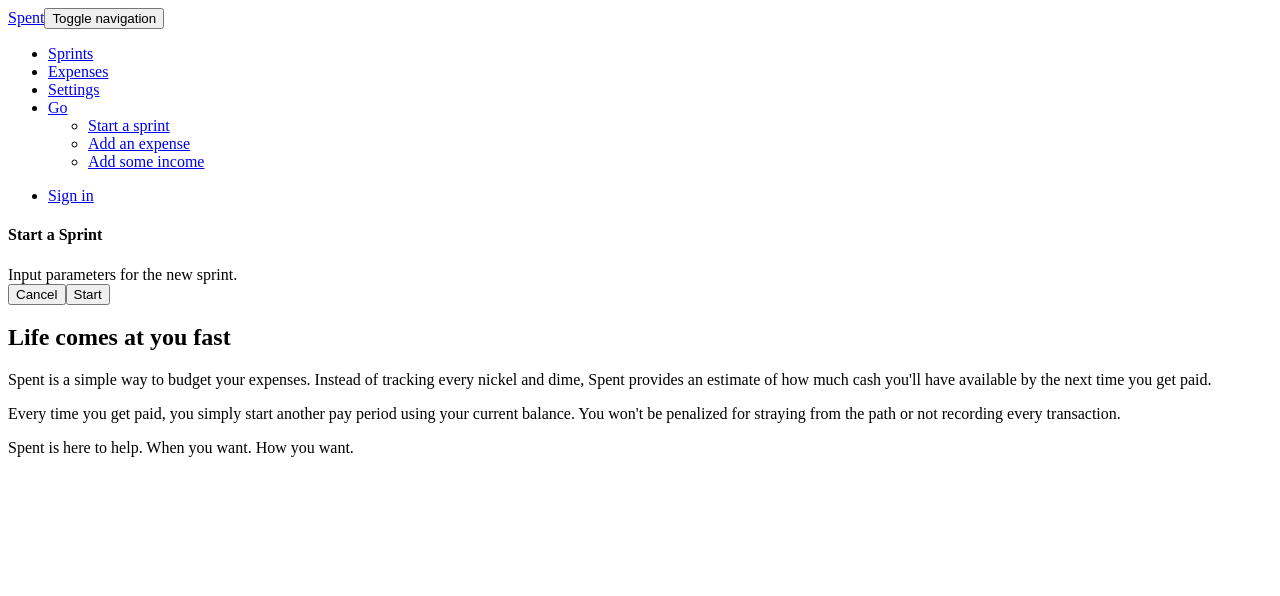
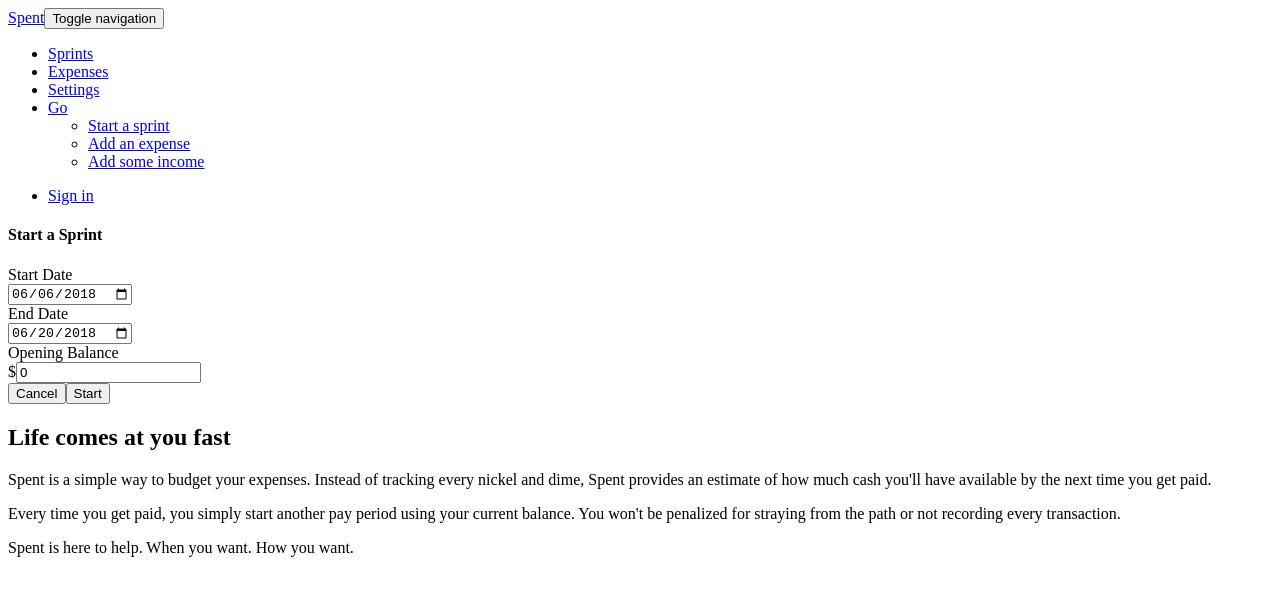
Before and after one commit to mplauman/spent, a React app: page / in a window 1280 px wide. Both pictures are taken after a click on the link "Start a sprint". Shown: the top 596 px of the page. Built offline with nearby package versions, Linux system fonts and the light colour scheme; the HTML template or start-up script is replaced by a standard one.

Commit message:
UI for starting a new sprint

```diff
--- a/src/components/AddSprint.js
+++ b/src/components/AddSprint.js
@@ -1,8 +1,89 @@
 import React from 'react';
 import PropTypes from 'prop-types';
-import {Modal, Button} from 'react-bootstrap';
+import {InputGroup, Modal, Button, Form, FormGroup, Col, FormControl, ControlLabel} from 'react-bootstrap';
+
+class DateControl extends React.Component {
+  render() {
+
+    return (
+      <FormGroup controlId={this.props.controlId}>
+        <Col componentClass={ControlLabel} sm={2}>
+          {this.props.title}
+        </Col>
+        <Col sm={10}>
+          <FormControl type='date' value={this.props.value} onChange={this.props.onChange} />
+        </Col>
+      </FormGroup>
+    );
+  }
+}
+DateControl.propTypes = {
+  controlId: PropTypes.string.isRequired,
+  title: PropTypes.string.isRequired,
+  value: PropTypes.string.isRequired,
+  onChange: PropTypes.func.isRequired
+};
+
+const dateToString = (d) => {
+  let year = ('' + d.getFullYear()).padStart(4, '0');
+  let month = ('' + (d.getMonth() + 1)).padStart(2, '0');
+  let day = ('' + d.getDate()).padStart(2, '0');
+
+  return year + '-' + month + '-' + day;
+};
+
+const dateFromString = (d) => {
+  let parts = d.split('-');
+
+  return new Date(parts[0], parts[1] - 1, parts[2]);
+};
 
 class AddSprint extends React.Component {
+
+  constructor(props) {
+    super(props);
+
+    let startDate = new Date();
+    let openingBalance = 0.0;
+    if (props.currentSprint) {
+      startDate = dateFromString(props.currentSprint.endDate);
+      startDate.setDate(startDate.getDate() + 1);
+
+      openingBalance = props.currentSprint.revisedClosing;
+    }
+
+    let endDate = new Date(startDate);
+    endDate.setDate(endDate.getDate() + 14);
+
+    this.state = {
+      startDate: dateToString(startDate),
+      endDate: dateToString(endDate),
+      openingBalance
+    };
+
+    this.handleStartDateChanged = this.handleStartDateChanged.bind(this);
+    this.handleEndDateChanged = this.handleEndDateChanged.bind(this);
+    this.handleOpeningBalanceChanged = this.handleOpeningBalanceChanged.bind(this);
+  }
+
+  handleStartDateChanged(event) {
+    this.setState({
+      startDate: event.target.value
+    });
+  }
+
+  handleEndDateChanged(event) {
+    this.setState({
+      endDate: event.target.value
+    });
+  }
+
+  handleOpeningBalanceChanged(event) {
+    this.setState({
+      openingBalance: event.target.value
+    });
+  }
+
   render() {
     return (
       <Modal.Dialog>
@@ -10,11 +91,27 @@ class AddSprint extends React.Component {
           <Modal.Title>Start a Sprint</Modal.Title>
         </Modal.Header>
 
-        <Modal.Body>Input parameters for the new sprint.</Modal.Body>
+        <Modal.Body>
+          <Form horizontal>
+            <DateControl controlId='startDate' title='Start Date' value={this.state.startDate} onChange={this.handleStartDateChanged} />
+            <DateControl controlId='endDate' title='End Date' value={this.state.endDate} onChange={this.handleEndDateChanged} />
+            <FormGroup controlId='openingBalance'>
+              <Col componentClass={ControlLabel} sm={2}>
+                Opening Balance
+              </Col>
+              <Col sm={10}>
+                <InputGroup>
+                  <InputGroup.Addon>$</InputGroup.Addon>
+                  <FormControl type='number' value={this.state.openingBalance} step='0.01'/>
+                </InputGroup>
+              </Col>
+            </FormGroup>
+          </Form>
+        </Modal.Body>
 
         <Modal.Footer>
           <Button onClick={this.props.onCancel}>Cancel</Button>
-          <Button bsStyle='primary' onClick={this.props.onCancel}>Start</Button>
+          <Button bsStyle='primary' onClick={this.props.onStart}>Start</Button>
         </Modal.Footer>
       </Modal.Dialog>
     );
@@ -22,7 +119,8 @@ class AddSprint extends React.Component {
 }
 AddSprint.propTypes = {
   onStart: PropTypes.func.isRequired,
-  onCancel: PropTypes.func.isRequired
+  onCancel: PropTypes.func.isRequired,
+  currentSprint: PropTypes.object
 };
 
 export default AddSprint;
--- a/src/components/App.js
+++ b/src/components/App.js
@@ -72,7 +72,7 @@ class App extends React.Component {
 
   state = {
     view: Views.dashboard,
-    dialog: null,
+    dialog: Dialogs.none,
     loggedIn: false,
     currentSprint: null,
     projectedSprints: null
@@ -114,6 +114,7 @@ class App extends React.Component {
         <AddSprint
           onStart={() => this.setDialog(Dialogs.none)}
           onCancel={() => this.setDialog(Dialogs.none)}
+          currentSprint={this.state.currentSprint}
         />
       );
       break;
@@ -136,8 +137,12 @@ class App extends React.Component {
       );
       break;
 
+    case Dialogs.none:
+      dialog = null;
+      break;
+
     default:
-      break;
+      throw 'unexpected dialog ' + this.state.dialog;
     }
 
     return (
```
